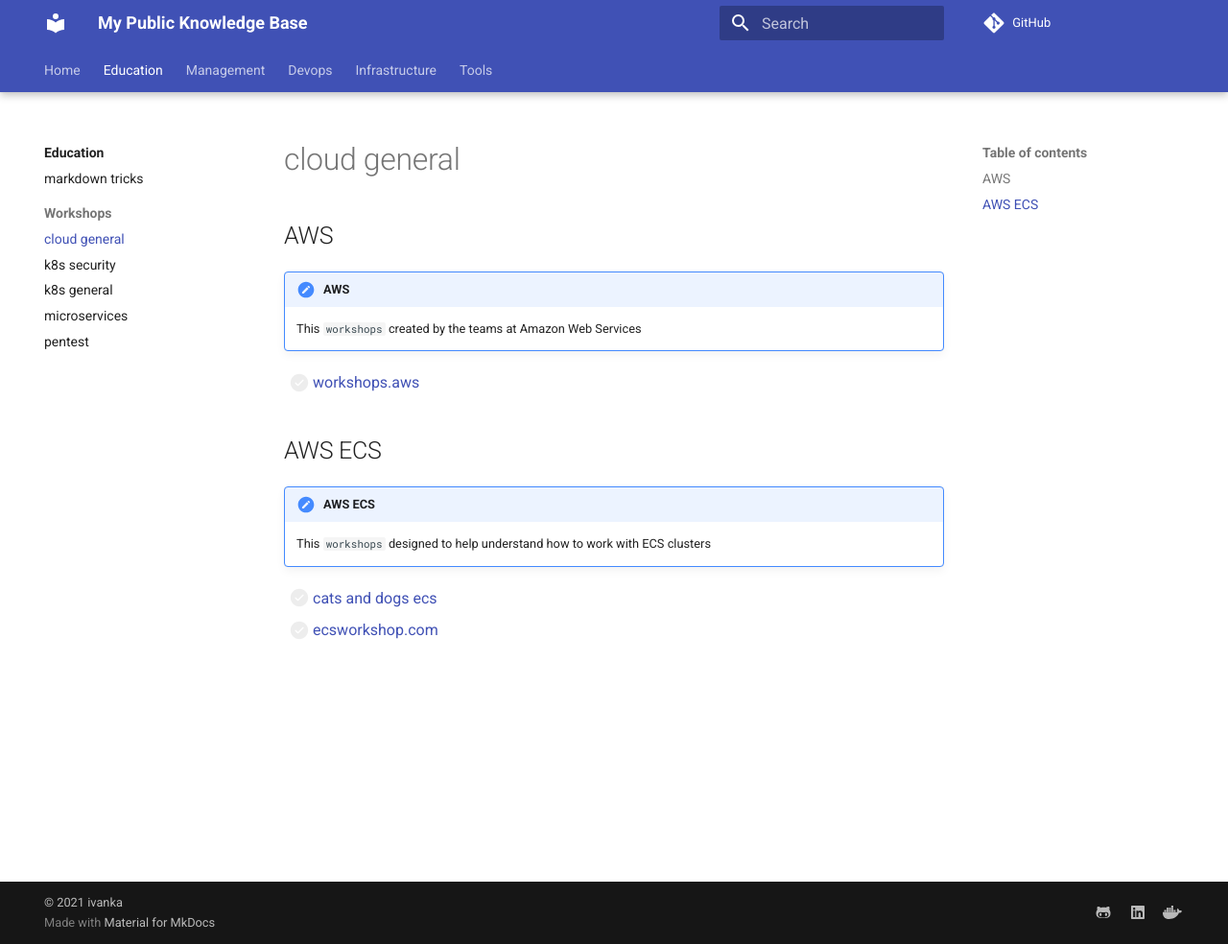
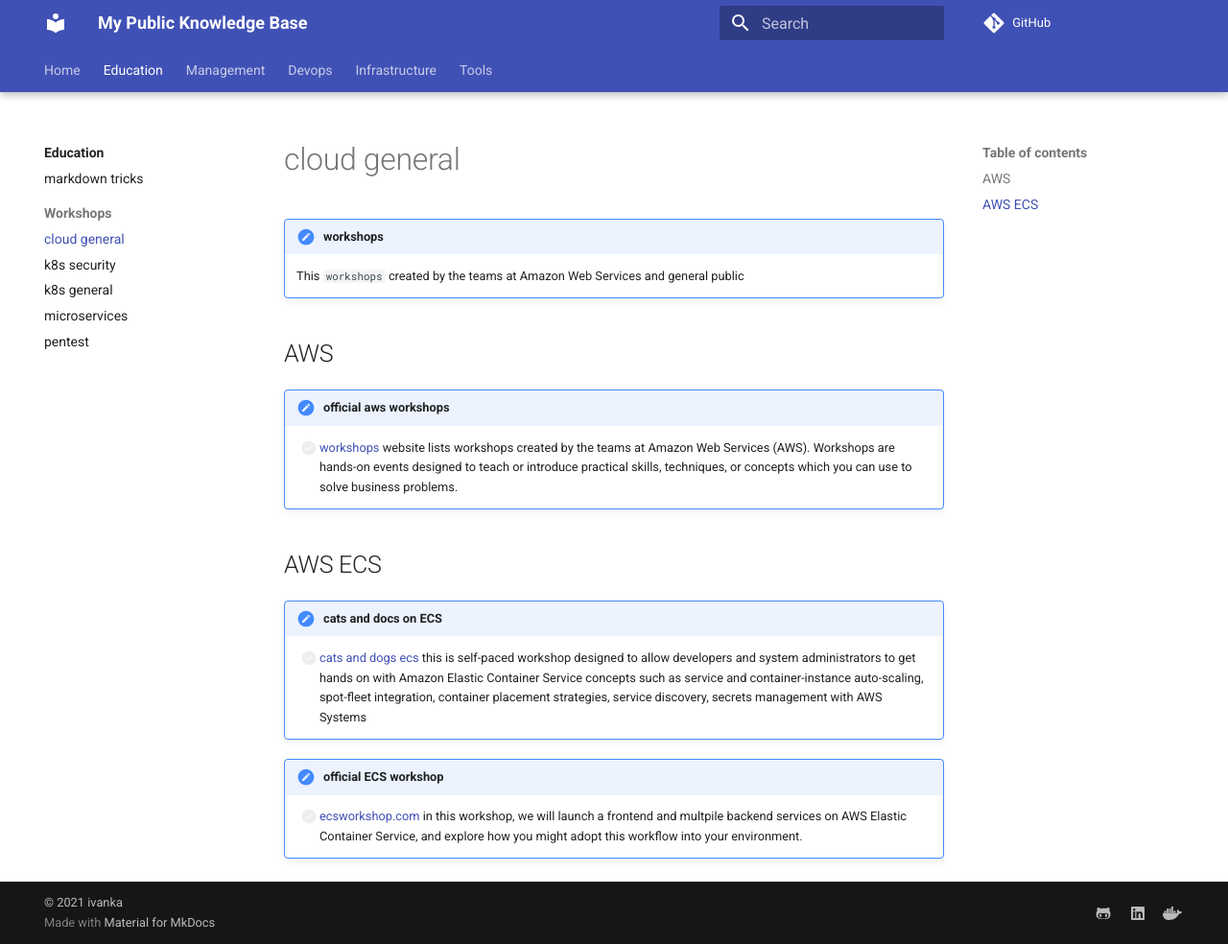
Before and after one commit to ivankatliarchuk/knowledge-base, an MkDocs documentation site: the page built from docs/workshops/ecs.md, in a window 1280 px wide and 984 px high. Shown: the whole window at 96% size. Built offline with MkDocs 1.6.1 and Material for MkDocs 9.7.7, drawn with Linux system fonts in a browser that asks for light colours; comment, search, counter and statistics services are not loaded.

Commit message:
add collapsable descriptions

```diff
--- a/docs/workshops/ecs.md
+++ b/docs/workshops/ecs.md
@@ -8,17 +8,26 @@
 published: true
 ---
 
+!!! note "workshops"
+    This `workshops` created by the teams at Amazon Web Services and general public
+
 ## AWS
 
-!!! note "AWS"
-    This `workshops` created by the teams at Amazon Web Services
-
-- [ ] [workshops.aws](https://workshops.aws)
+!!! summary "official aws workshops"
+    - [ ] [workshops][1]
+     website lists workshops created by the teams at Amazon Web Services (AWS). Workshops are hands-on events designed to teach or introduce practical skills, techniques, or concepts which you can use to solve business problems.
 
 ## AWS ECS
 
-!!! note "AWS ECS"
-    This `workshops` designed to help understand how to work with ECS clusters
+!!! summary "cats and docs on ECS"
+    - [ ] [cats and dogs ecs][2]
+    this is self-paced workshop designed to allow developers and system administrators to get hands on with Amazon Elastic Container Service concepts such as service and container-instance auto-scaling, spot-fleet integration, container placement strategies, service discovery, secrets management with AWS Systems
 
-- [ ] [cats and dogs ecs](https://github.com/ik-workshop/amazon-ecs-catsndogs-workshop)
-- [ ] [ecsworkshop.com](https://ecsworkshop.com/)
+!!! summary "official ECS workshop"
+    - [ ] [ecsworkshop.com][3]
+    in this workshop, we will launch a frontend and multpile backend services on AWS Elastic Container Service, and explore how you might adopt this workflow into your environment.
+
+
+[1]: https://workshops.aws
+[2]: https://github.com/ik-workshop/amazon-ecs-catsndogs-workshop
+[3]: https://ecsworkshop.com
```
Also changed, not shown: docs/devops/architecture-bp.md (+6 -2 lines), docs/tools/audit.md (+3 -3 lines), docs/workshops/k8s-security.md (+21 -4 lines), docs/workshops/pentest.md (+61 -16 lines).
